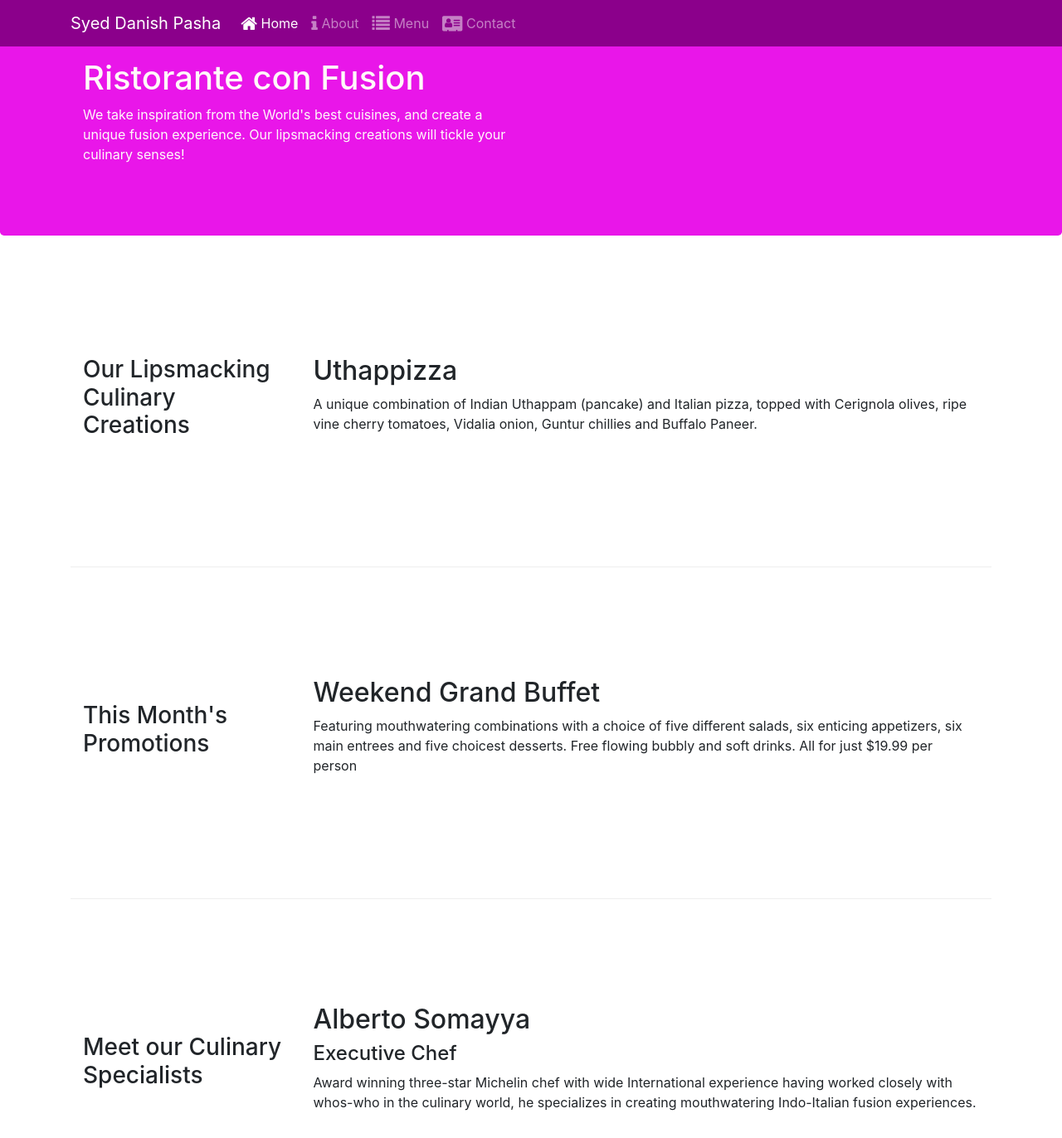
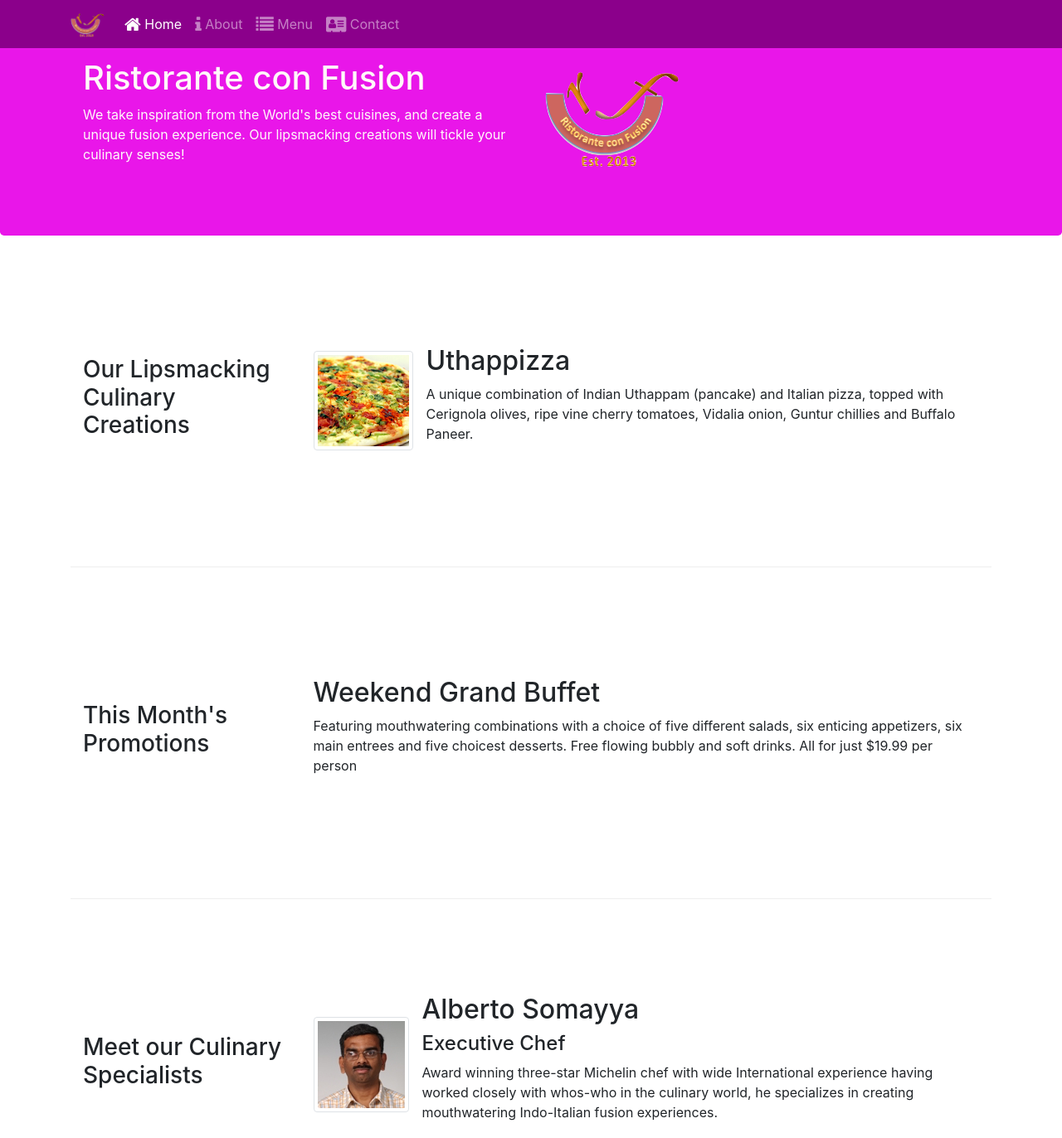
Before and after one commit to SyedDanishPasha/Mini_Project, a website: page index.html in a window 1280 px wide. Shown: the top 1372 px of the page at 83% size. Drawn offline with nearby package versions, Linux system fonts and the light colour scheme.

Commit message:
Image & Media

```diff
--- a/index.html
+++ b/index.html
@@ -24,7 +24,7 @@
             <button class="navbar-toggler" type="button" data-toggle="collapse" data-target="#Navbar">
                 <span class="navbar-toggler-icon"></span>
             </button>
-            <a class="navbar-brand" href="#">Syed Danish Pasha</a>
+            <a class="navbar-brand" href="#"><img src="img/logo.png" height="30" width="41"></a>
             <div class="collapse navbar-collapse" id="Navbar">
                 <ul class="navbar-nav mr-auto">
                     <li class="nav-item active"><a class="nav-link" href="#"><span class="fa fa-home fa-lg"></span> Home</a></li>
@@ -42,7 +42,8 @@
                     <h1>Ristorante con Fusion</h1>
                     <p>We take inspiration from the World's best cuisines, and create a unique fusion experience. Our lipsmacking creations will tickle your culinary senses!</p>
                 </div>
-                <div class="col-12 col-sm">
+                <div class="col-12 col-sm align-self-center">
+                    <img src="img/logo.png" class="img-fluid">
                 </div>
             </div>
         </div>
@@ -54,8 +55,13 @@
                 <h3>Our Lipsmacking Culinary Creations</h3>
             </div>
             <div class="col col-sm col-md">
-                <h2>Uthappizza</h2>
-                <p>A unique combination of Indian Uthappam (pancake) and Italian pizza, topped with Cerignola olives, ripe vine cherry tomatoes, Vidalia onion, Guntur chillies and Buffalo Paneer.</p>
+                <div class="media">
+                    <img class="d-flex mr-3 img-thumbnail align-self-center" src="img/uthappizza.png" alt="uthappizza">
+                    <div class="media-body">
+                        <h2 class="mt-0">Uthappizza</h2>
+                        <p>A unique combination of Indian Uthappam (pancake) and Italian pizza, topped with Cerignola olives, ripe vine cherry tomatoes, Vidalia onion, Guntur chillies and Buffalo Paneer.</p>
+                    </div>
+                </div>
             </div>
         </div>
 
@@ -73,10 +79,15 @@
             <div class="col-12 col-sm-4 col-md-3">
                 <h3>Meet our Culinary Specialists</h3>
             </div>
-            <div class="col col-sm col-md">
-                <h2>Alberto Somayya</h2>
-                <h4>Executive Chef</h4>
-                <p>Award winning three-star Michelin chef with wide International experience having worked closely with whos-who in the culinary world, he specializes in creating mouthwatering Indo-Italian fusion experiences. </p>
+            <div class="col col-sm orderr-sm-first col-md">
+                <div class="media">
+                    <img class="d-flex mr-3 img-thumbnail align-self-center" src="img/alberto.png" alt="alberto">
+                    <div class="media-body">
+                        <h2 class="mt-0">Alberto Somayya</h2>
+                        <h4>Executive Chef</h4>
+                        <p>Award winning three-star Michelin chef with wide International experience having worked closely with whos-who in the culinary world, he specializes in creating mouthwatering Indo-Italian fusion experiences. </p>
+                    </div>
+                </div>
             </div>
         </div>
     </div>
```
Also changed, not shown: aboutus.html (+4 -2 lines), contactus.html (+3 -2 lines), img/alberto.png (added), img/buffet.png (added), img/logo.png (added), img/uthappizza.png (added), 1 other file.
